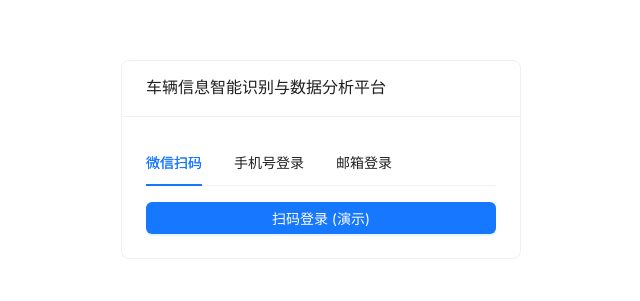
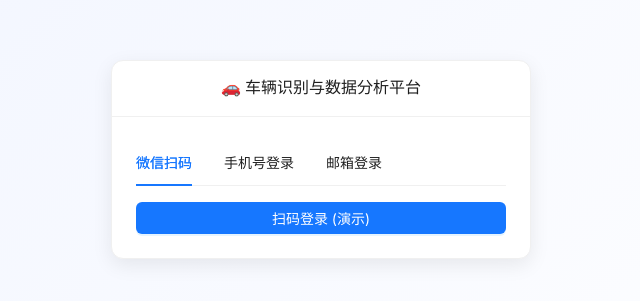
Before and after one commit to Mufei-Li/vehicle-demo, a React (Vite) app: page / in a window 1280 px wide. Shown: the part 241-542 px from the top of the page, without its empty margins (319-959 px from the left). Built offline with nearby package versions, Linux system fonts and the light colour scheme.

Commit message:
对网页外观进行了修改

```diff
--- a/src/App.css
+++ b/src/App.css
@@ -40,5 +40,36 @@
 .read-the-docs {
   color: #888;
 }
+body {
+  background-color: #f7f9fb;
+  font-family: "Segoe UI", "Microsoft YaHei", sans-serif;
+}
+
+.ant-layout {
+  background: #f7f9fb;
+}
+
+.ant-card {
+  border-radius: 12px !important;
+  box-shadow: 0 2px 12px rgba(0, 0, 0, 0.05);
+}
+
+.ant-btn {
+  border-radius: 6px !important;
+}
+
+.ant-input, .ant-select-selector {
+  border-radius: 6px !important;
+}
+
+.ant-tabs-tab {
+  font-weight: 500;
+}
+
+.ant-menu-light {
+  background: #fff !important;
+  border-right: 1px solid #f0f0f0 !important;
+}
+
 
 @import "leaflet/dist/leaflet.css";
--- a/src/App.jsx
+++ b/src/App.jsx
@@ -43,6 +43,8 @@ import {
 import exifr from "exifr";
 import AMapLoader from "@amap/amap-jsapi-loader";
 import { message as AntMessage } from "antd";
+import "./App.css"; // 如果你想放入独立文件，可在项目中新建 src/App.css
+
 
 const { Header, Content, Sider } = Layout;
 const { Panel } = Collapse;
@@ -885,12 +887,26 @@ const generateMenuItems = () => [
     display: "flex",
     justifyContent: "center",
     alignItems: "center",
-        minHeight: "100vh",
-        width: "100vw",
+    minHeight: "90vh",
+    width: "95vw",
+    overflow: "hidden",        // ✅ 防止滚动条干扰
+    background: "linear-gradient(135deg, #f0f4ff 0%, #ffffff 100%)", // ✅ 柔和渐变背景
+    padding: "24px",           // ✅ 给移动端留边距
+    boxSizing: "border-box",   // ✅ 防止计算超宽
   }}
 >
       {contextHolder}
-      <Card title="车辆信息智能识别与数据分析平台" style={{ width: 400 }}>
+      <Card
+  title={<div style={{ textAlign: "center", fontWeight: 600 }}>🚗 车辆识别与数据分析平台</div>}
+  style={{
+      width: "100%",
+      maxWidth: 420,            // ✅ 限制最大宽度，防止拉伸
+      borderRadius: 16,
+      boxShadow: "0 6px 20px rgba(0,0,0,0.08)",
+      background: "#fff",
+    }}
+>
+
         <Tabs defaultActiveKey="1" items={loginTabs} />
       </Card>
 
@@ -955,8 +971,32 @@ const generateMenuItems = () => [
   ];
 
   return (
-    <Layout style={{ minHeight: "100vh", width: "100vw" }}>
-      <Header style={{ color: "white", fontSize: 20, padding: "0 24px", position: "sticky", top: 0, zIndex: 1 }}>
+    <Layout
+  style={{
+    minHeight: "100vh",
+    width: "95vw",       // ✅ 改为百分比宽度，不再使用 100vw
+    overflowX: "hidden", // ✅ 防止溢出滚动条
+  }}
+>
+
+      <Header
+  style={{
+    background: "#fff",
+    borderBottom: "1px solid #eaeaea",
+    color: "#333",
+    fontSize: 20,
+    padding: "0 24px",
+    position: "fixed",     // ✅ 改为 fixed，永远固定顶部
+    top: 0,
+    left: 0,
+    right: 0,
+    height: 64,
+    zIndex: 1000,          // ✅ 提高层级
+    boxShadow: "0 2px 8px rgba(0,0,0,0.08)",
+  }}
+>
+
+
   <div style={{ display: "flex", alignItems: "center", justifyContent: "space-between" }}>
     <div style={{ fontSize: 20, fontWeight: 600 }}>
       车辆信息智能识别与数据分析平台
@@ -983,16 +1023,37 @@ const generateMenuItems = () => [
 </Header>
 
       <Layout style={{ flexDirection: "row", flex: 1 }}>
-        <Sider width={280} style={{ background: "#001529", overflow: "auto", height: "calc(100vh - 64px)" }}>
+        <Sider
+  width={260}
+  style={{
+    background: "#fff",
+    borderRight: "1px solid #eaeaea",
+    overflow: "auto",
+    height: "calc(100vh - 64px)",
+  }}
+>
+
           <Menu
   mode="inline"
+  theme="light"   // ✅ 新增
   selectedKeys={[currentProject?.id?.toString(), currentVideoTask?.id?.toString()]}
-            defaultOpenKeys={currentProject ? [currentProject.id.toString()] : []}
   style={{ height: "100%", borderRight: 0 }}
   items={generateMenuItems()}
 />
+
         </Sider>
-        <Content style={{ padding: 24, background: "#fff", overflow: "auto", flex: 1, height: "calc(100vh - 64px)", minWidth: 0 }}>
+        <Content
+  style={{
+    padding: "24px 16px 24px 24px", // ✅ 左边稍多，右边稍少
+    background: "#f7f9fb",
+    overflow: "auto",
+    flex: 1,
+    minWidth: 0,
+    display: "flex",
+    justifyContent: "center", // ✅ 内容整体居中
+  }}
+>
+<div style={{ width: "100%", maxWidth: 1200 }}>  {/* ✅ 限定宽度居中 */}
           {!currentProject && (
             <div style={{ display: "flex", justifyContent: "center", alignItems: "center", height: "100%" }}>
               <div style={{ textAlign: "center" }}>
@@ -1224,7 +1285,16 @@ const generateMenuItems = () => [
 	      </Button>
 
               {currentVideoTask.analysisResults && (
-                <Card title="演示统计图表" style={{ marginTop: 24 }}>
+                <Card
+  title="演示统计图表"
+  style={{
+    marginTop: 24,
+    borderRadius: 12,
+    background: "#fff",
+    boxShadow: "0 2px 8px rgba(0,0,0,0.05)",
+  }}
+>
+
                   <Collapse activeKey={analysisActiveKey} onChange={(key) => setAnalysisActiveKey(key)} expandIcon={({ isActive }) => <CaretRightOutlined rotate={isActive ? 90 : 0} />}>
                     <Panel header="分析结果与数据共享设置" key="1">
                       <Form.Item label="授权共享">
@@ -1363,7 +1433,7 @@ const generateMenuItems = () => [
               </Form.Item>
             </Form>
           </Modal>
-
+	</div>
         </Content>
       </Layout>
     </Layout>
```
Lines whose indentation alone changed are shown as unchanged.
